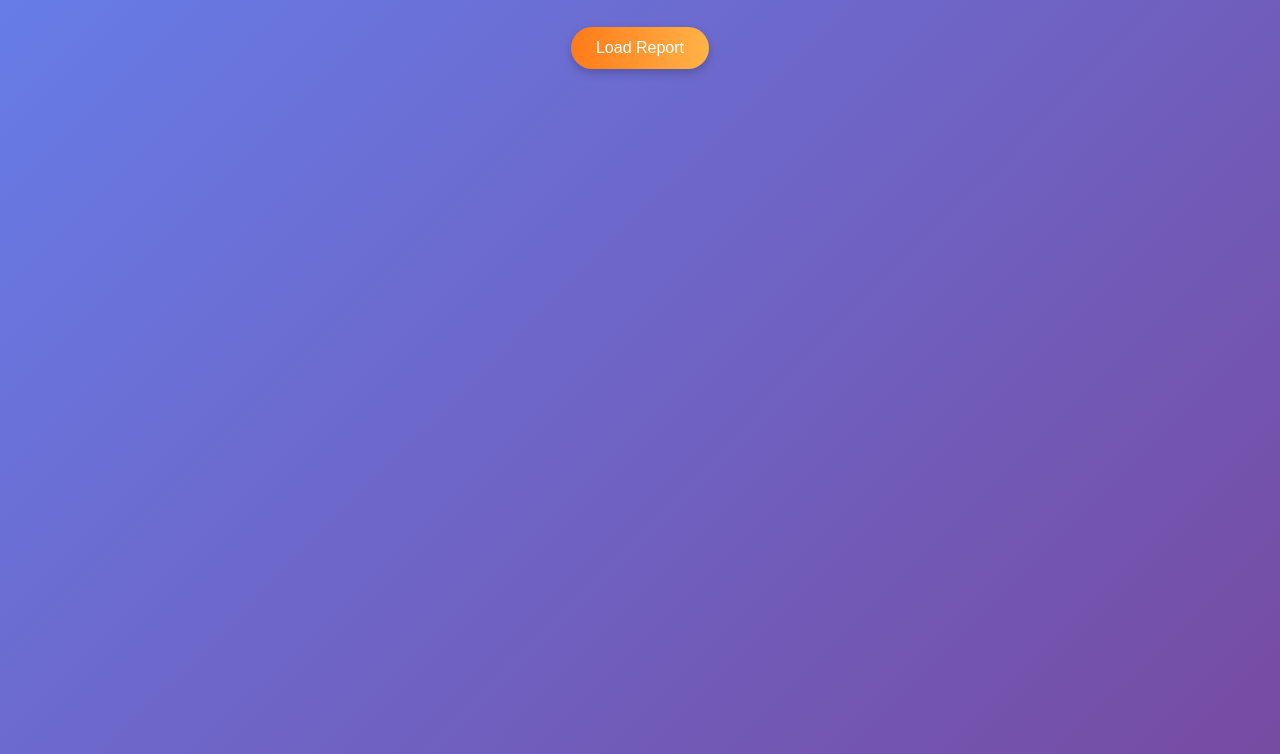
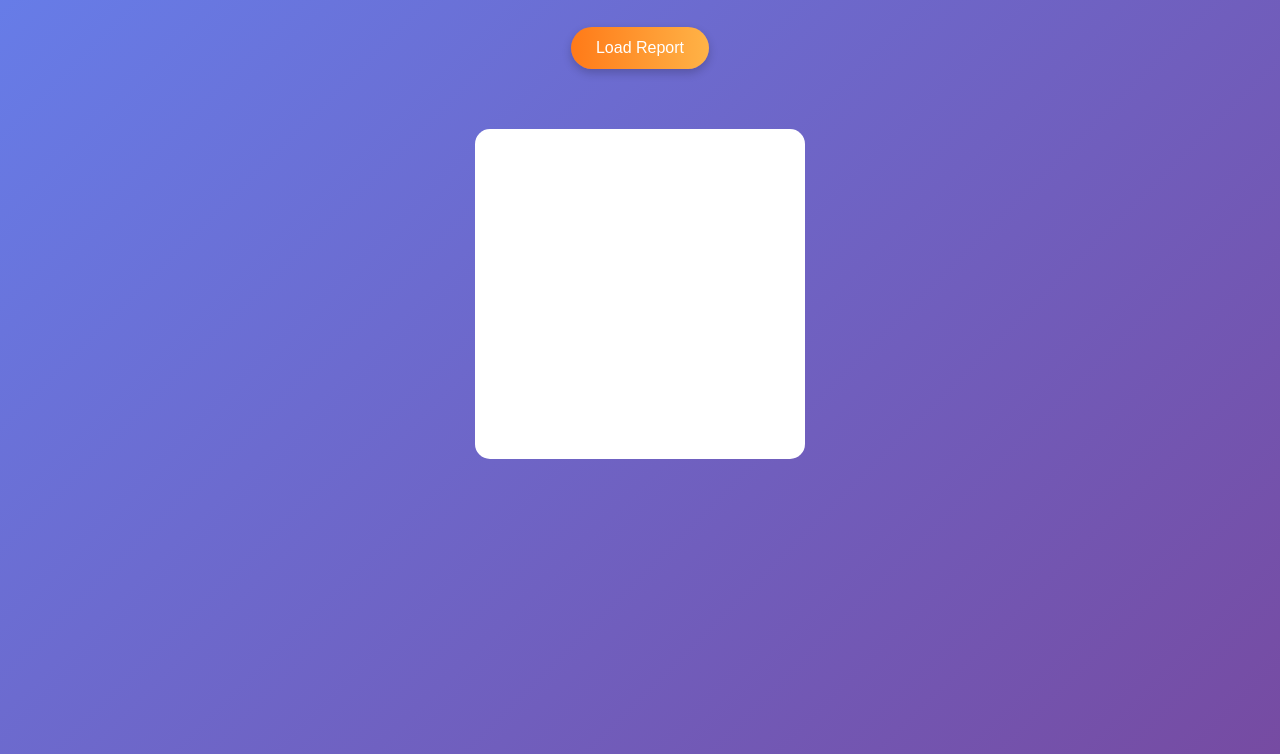
Before and after one commit to mishika7608/Incident-Metrics, a plain HTML site: page client/index.html in a window 1280 px wide. Shown: the part 76-830 px from the top of the page. Drawn offline with nearby package versions, Linux system fonts and the light colour scheme.

Commit message:
Add styles for pie chart

```diff
--- a/client/style.css
+++ b/client/style.css
@@ -91,3 +91,12 @@ button:hover {
 .card:nth-child(3) {
     border-top: 6px solid #28a745; /* Low */
 }
+
+canvas {
+    display: block;
+    margin: 30px auto;
+    max-width: 400px;
+    background: white;
+    padding: 15px;
+    border-radius: 15px;
+}
```
